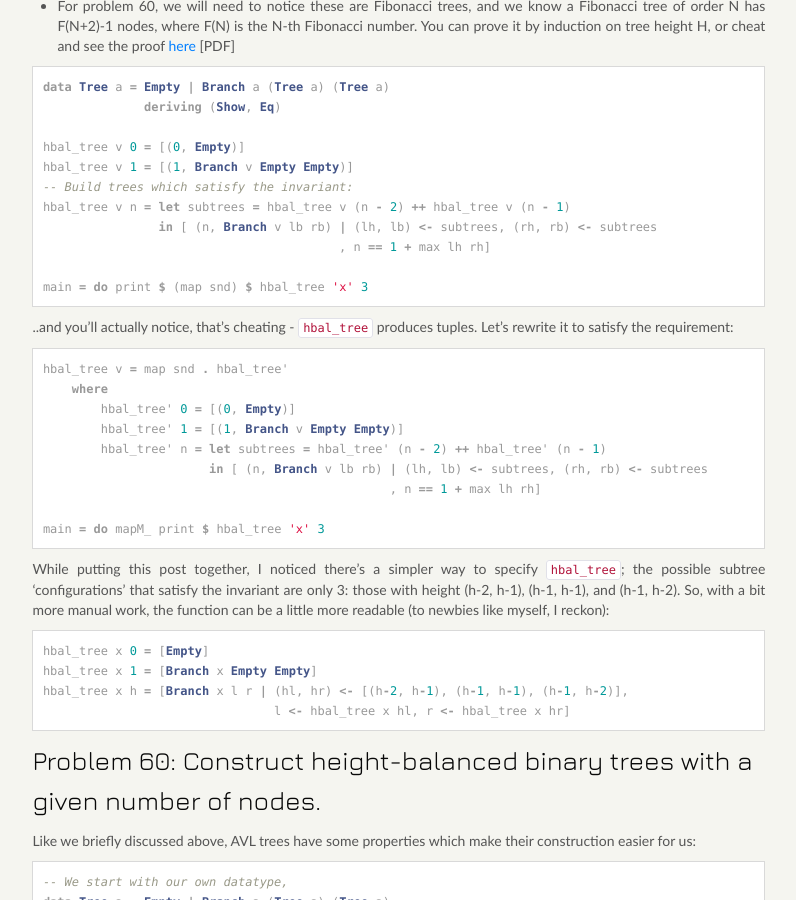
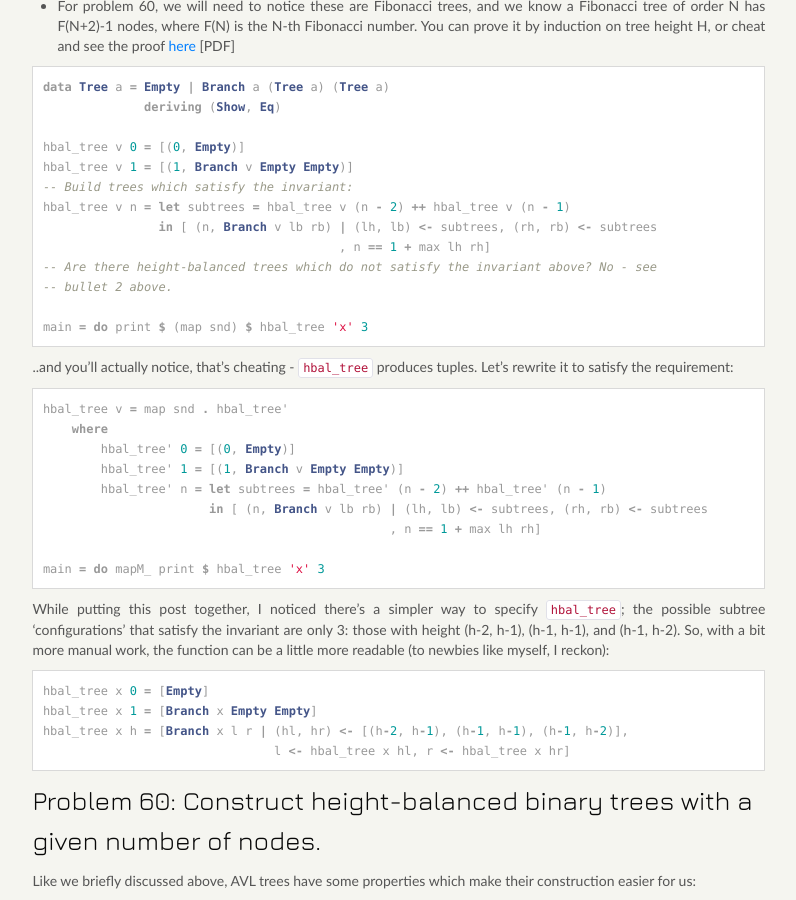
Before and after one commit to mfukar/mfukar.github.com, a Jekyll site: the page built from _posts/2015-08-06-haskell8.md, in a window 1280 px wide and 900 px high, scrolled down 437 px. Shown: the whole window, without its empty margins (77-873 px from the left). Built offline with Jekyll 4.4.1, drawn with Linux system fonts in a browser that asks for light colours; some web fonts are replaced; Markdown is read by kramdown in place of the engine named in the settings; comment, search, counter and statistics services are not loaded.

Commit message:
Added comment on AVL tree construction

````diff
--- a/_posts/2015-08-06-haskell8.md
+++ b/_posts/2015-08-06-haskell8.md
@@ -40,6 +40,8 @@ hbal_tree v 1 = [(1, Branch v Empty Empty)]
 hbal_tree v n = let subtrees = hbal_tree v (n - 2) ++ hbal_tree v (n - 1)
                 in [ (n, Branch v lb rb) | (lh, lb) <- subtrees, (rh, rb) <- subtrees
                                          , n == 1 + max lh rh]
+-- Are there height-balanced trees which do not satisfy the invariant above? No - see
+-- bullet 2 above.
 
 main = do print $ (map snd) $ hbal_tree 'x' 3
 ```
````
